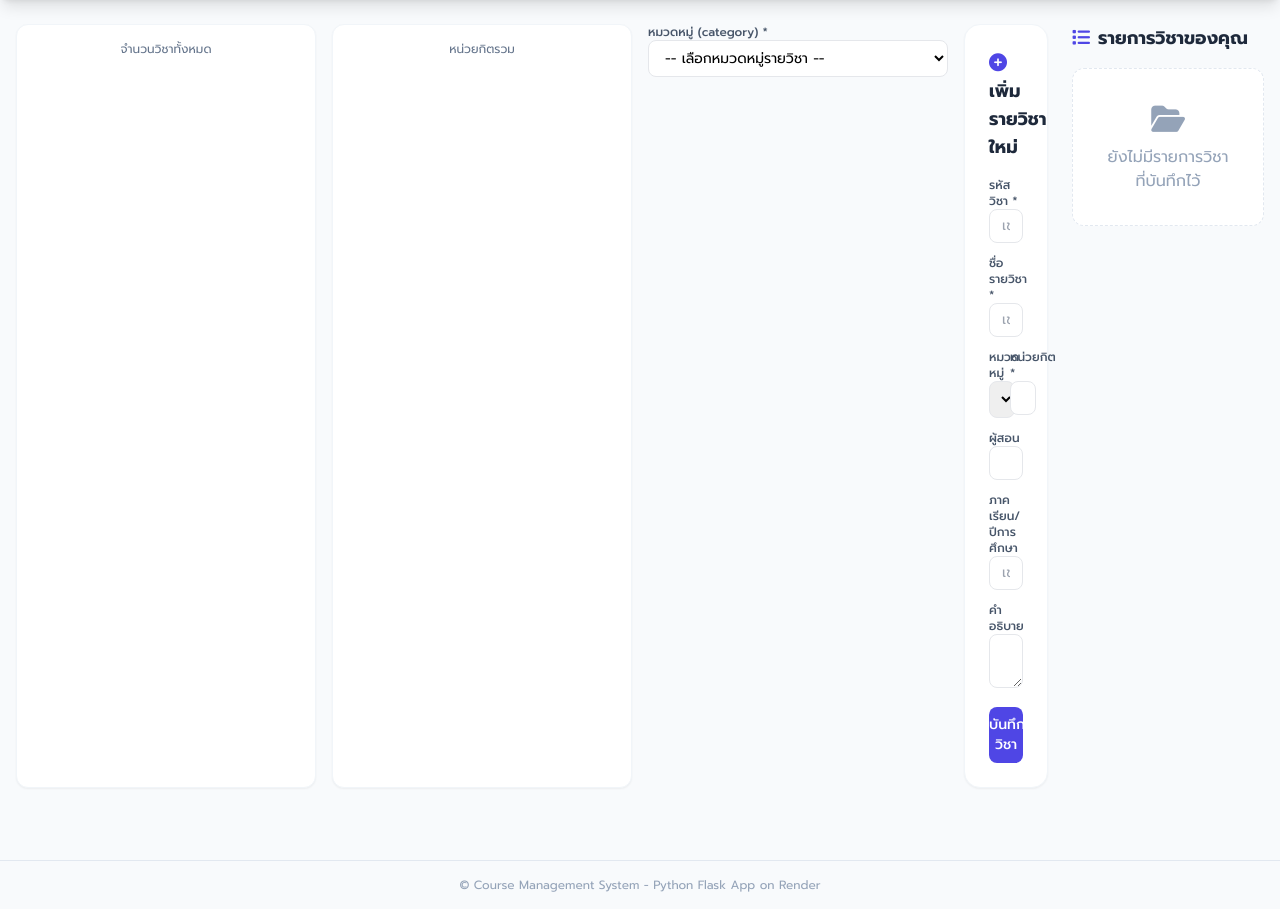
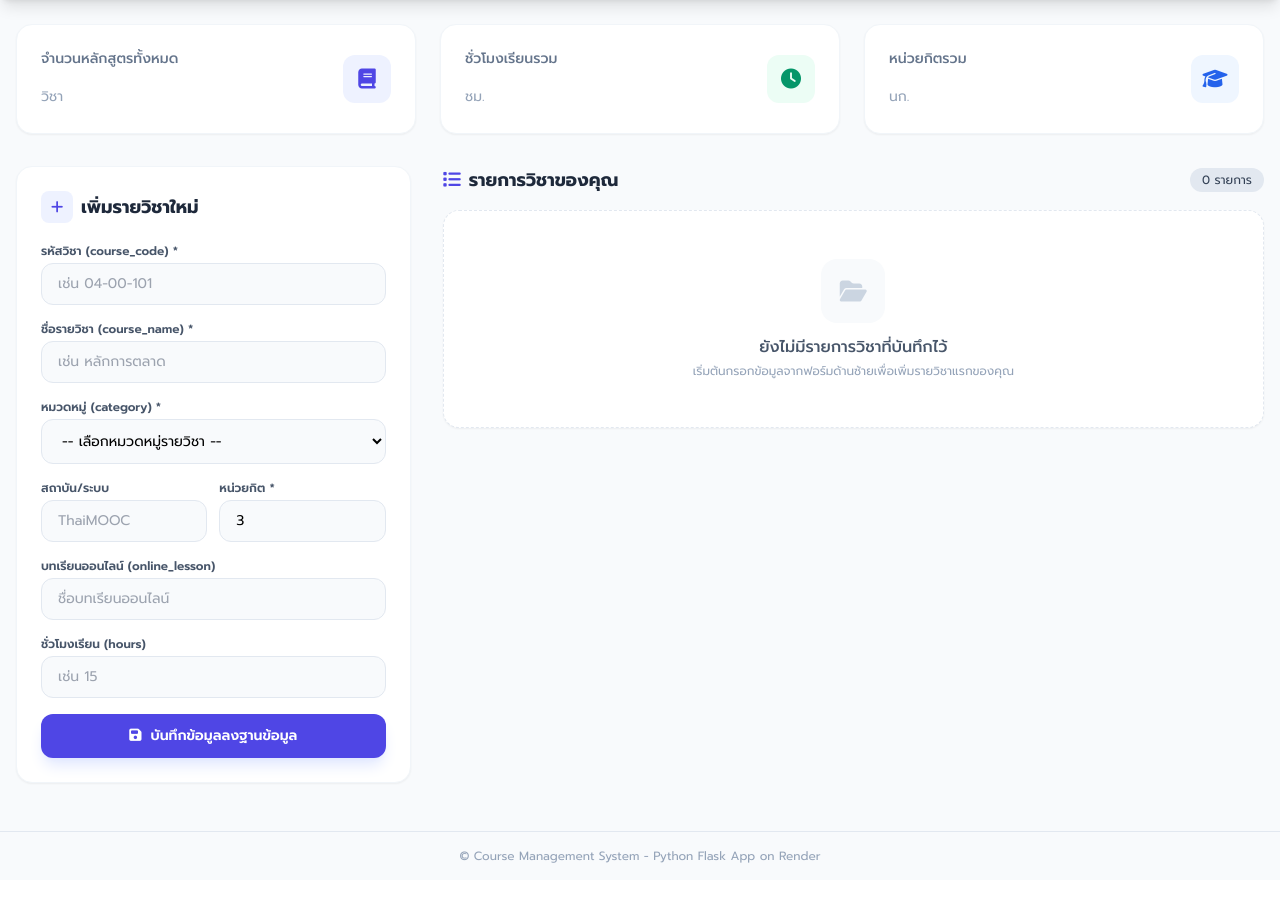
Before and after one commit to kungkling1k23-spec/course-management-system, a Flask app: template templates/dashboard.html in a window 1280 px wide. Shown: the part 52-961 px from the top of the page. After the commit the page ends 915 px from the top, so only its background shows below. Run offline with Flask 3, Linux system fonts and the light colour scheme; the template is opened without the code that fills it, so the values that code supplies are empty; some libraries are stand-ins or nearby versions.

Commit message:
Update dashboard.html

```diff
--- a/templates/dashboard.html
+++ b/templates/dashboard.html
@@ -1,105 +1,159 @@
 {% extends "base.html" %}
 {% block title %}หน้าจัดการวิชา{% endblock %}
 {% block content %}
-<!-- Cards Stats -->
-<div class="grid grid-cols-2 md:grid-cols-4 gap-4 mb-6">
-    <div class="bg-white p-4 rounded-xl border border-slate-100 shadow-sm text-center">
-        <p class="text-xs text-slate-500">จำนวนวิชาทั้งหมด</p>
-        <p class="text-2xl font-bold text-indigo-600 mt-1">{{ stats.total }}</p>
+
+<!-- ส่วนแสดงสถิติ (Stats Cards) -->
+<div class="grid grid-cols-1 md:grid-cols-3 gap-6 mb-8">
+    <div class="bg-white p-6 rounded-2xl border border-slate-100 shadow-sm flex items-center justify-between">
+        <div>
+            <p class="text-sm font-medium text-slate-500">จำนวนหลักสูตรทั้งหมด</p>
+            <p class="text-3xl font-bold text-indigo-600 mt-1">{{ stats.total }} <span class="text-sm font-normal text-slate-400">วิชา</span></p>
+        </div>
+        <div class="w-12 h-12 bg-indigo-50 rounded-xl flex items-center justify-center text-indigo-600 text-xl">
+            <i class="fa-solid fa-book"></i>
+        </div>
     </div>
-    <div class="bg-white p-4 rounded-xl border border-slate-100 shadow-sm text-center">
-        <p class="text-xs text-slate-500">หน่วยกิตรวม</p>
-        <p class="text-2xl font-bold text-emerald-600 mt-1">{{ stats.credits }}</p>
+
+    <div class="bg-white p-6 rounded-2xl border border-slate-100 shadow-sm flex items-center justify-between">
+        <div>
+            <p class="text-sm font-medium text-slate-500">ชั่วโมงเรียนรวม</p>
+            <p class="text-3xl font-bold text-emerald-600 mt-1">{{ stats.hours }} <span class="text-sm font-normal text-slate-400">ชม.</span></p>
+        </div>
+        <div class="w-12 h-12 bg-emerald-50 rounded-xl flex items-center justify-center text-emerald-600 text-xl">
+            <i class="fa-solid fa-clock"></i>
+        </div>
     </div>
-    <div>
-            <label class="block text-xs font-medium text-slate-600">หมวดหมู่ (category) *</label>
-            <select name="category" required class="w-full px-3 py-1.5 border rounded-lg text-sm outline-none bg-white">
-                <option value="" disabled selected>-- เลือกหมวดหมู่รายวิชา --</option>
-                <option value="หมวดวิชาศึกษาทั่วไป">หมวดวิชาศึกษาทั่วไป</option>
-                <option value="หมวดวิชาแกน">หมวดวิชาแกน</option>
-                <option value="หมวดวิชาเลือก">หมวดวิชาเลือก</option>
-            </select>
+
+    <div class="bg-white p-6 rounded-2xl border border-slate-100 shadow-sm flex items-center justify-between">
+        <div>
+            <p class="text-sm font-medium text-slate-500">หน่วยกิตรวม</p>
+            <p class="text-3xl font-bold text-blue-600 mt-1">{{ stats.credits }} <span class="text-sm font-normal text-slate-400">นก.</span></p>
         </div>
+        <div class="w-12 h-12 bg-blue-50 rounded-xl flex items-center justify-center text-blue-600 text-xl">
+            <i class="fa-solid fa-graduation-cap"></i>
+        </div>
+    </div>
+</div>
 
-<div class="grid md:grid-cols-3 gap-6">
-    <!-- Form เพิ่มรายวิชา -->
+<!-- ส่วนเนื้อหาหลัก: ฟอร์มเพิ่มข้อมูล (ซ้าย) และ รายการวิชา (ขวา) -->
+<div class="grid grid-cols-1 lg:grid-cols-3 gap-8">
+
+    <!-- ฟอร์มเพิ่มรายวิชา (กินพื้นที่ 1 ส่วน) -->
     <div class="bg-white p-6 rounded-2xl shadow-sm border border-slate-100 h-fit">
-        <h3 class="text-lg font-bold text-slate-800 mb-4"><i class="fa-solid fa-plus-circle text-indigo-600 mr-2"></i>เพิ่มรายวิชาใหม่</h3>
-        <form action="/course/add" method="POST" class="space-y-3">
+        <h3 class="text-lg font-bold text-slate-800 mb-5 flex items-center">
+            <span class="w-8 h-8 rounded-lg bg-indigo-50 text-indigo-600 flex items-center justify-center mr-2 text-sm">
+                <i class="fa-solid fa-plus"></i>
+            </span>
+            เพิ่มรายวิชาใหม่
+        </h3>
+        <form action="/course/add" method="POST" class="space-y-4">
             <div>
-                <label class="block text-xs font-medium text-slate-600">รหัสวิชา *</label>
-                <input type="text" name="code" placeholder="เช่น CS101" required class="w-full px-3 py-1.5 border rounded-lg text-sm focus:ring-2 focus:ring-indigo-500 outline-none">
+                <label class="block text-xs font-semibold text-slate-600 mb-1">รหัสวิชา (course_code) *</label>
+                <input type="text" name="course_code" placeholder="เช่น 04-00-101" required
+                    class="w-full px-4 py-2.5 bg-slate-50 border border-slate-200 rounded-xl text-sm focus:bg-white focus:ring-2 focus:ring-indigo-500 outline-none transition">
             </div>
+
             <div>
-                <label class="block text-xs font-medium text-slate-600">ชื่อรายวิชา *</label>
-                <input type="text" name="name" placeholder="เช่น Programming I" required class="w-full px-3 py-1.5 border rounded-lg text-sm focus:ring-2 focus:ring-indigo-500 outline-none">
+                <label class="block text-xs font-semibold text-slate-600 mb-1">ชื่อรายวิชา (course_name) *</label>
+                <input type="text" name="course_name" placeholder="เช่น หลักการตลาด" required
+                    class="w-full px-4 py-2.5 bg-slate-50 border border-slate-200 rounded-xl text-sm focus:bg-white focus:ring-2 focus:ring-indigo-500 outline-none transition">
             </div>
-            <div class="grid grid-cols-2 gap-2">
+
+            <div>
+                <label class="block text-xs font-semibold text-slate-600 mb-1">หมวดหมู่ (category) *</label>
+                <select name="category" required
+                    class="w-full px-4 py-2.5 bg-slate-50 border border-slate-200 rounded-xl text-sm focus:bg-white focus:ring-2 focus:ring-indigo-500 outline-none transition">
+                    <option value="" disabled selected>-- เลือกหมวดหมู่รายวิชา --</option>
+                    <option value="หมวดวิชาศึกษาทั่วไป">หมวดวิชาศึกษาทั่วไป</option>
+                    <option value="หมวดวิชาแกน">หมวดวิชาแกน</option>
+                    <option value="หมวดวิชาเลือก">หมวดวิชาเลือก</option>
+                </select>
+            </div>
+
+            <div class="grid grid-cols-2 gap-3">
                 <div>
-                    <label class="block text-xs font-medium text-slate-600">หมวดหมู่</label>
-                    <select name="category" class="w-full px-3 py-1.5 border rounded-lg text-sm outline-none">
-                        <option value="วิชาบังคับ">วิชาบังคับ</option>
-                        <option value="วิชาเลือก">วิชาเลือก</option>
-                        <option value="หมวดศึกษาทั่วไป">หมวดศึกษาทั่วไป</option>
-                    </select>
+                    <label class="block text-xs font-semibold text-slate-600 mb-1">สถาบัน/ระบบ</label>
+                    <input type="text" name="institution" placeholder="ThaiMOOC"
+                        class="w-full px-4 py-2.5 bg-slate-50 border border-slate-200 rounded-xl text-sm focus:bg-white focus:ring-2 focus:ring-indigo-500 outline-none transition">
                 </div>
                 <div>
-                    <label class="block text-xs font-medium text-slate-600">หน่วยกิต *</label>
-                    <input type="number" name="credits" min="1" max="6" value="3" required class="w-full px-3 py-1.5 border rounded-lg text-sm outline-none">
+                    <label class="block text-xs font-semibold text-slate-600 mb-1">หน่วยกิต *</label>
+                    <input type="number" name="credits" min="1" max="6" value="3" required
+                        class="w-full px-4 py-2.5 bg-slate-50 border border-slate-200 rounded-xl text-sm focus:bg-white focus:ring-2 focus:ring-indigo-500 outline-none transition">
                 </div>
             </div>
+
             <div>
-                <label class="block text-xs font-medium text-slate-600">ผู้สอน</label>
-                <input type="text" name="instructor" class="w-full px-3 py-1.5 border rounded-lg text-sm outline-none">
+                <label class="block text-xs font-semibold text-slate-600 mb-1">บทเรียนออนไลน์ (online_lesson)</label>
+                <input type="text" name="online_lesson" placeholder="ชื่อบทเรียนออนไลน์"
+                    class="w-full px-4 py-2.5 bg-slate-50 border border-slate-200 rounded-xl text-sm focus:bg-white focus:ring-2 focus:ring-indigo-500 outline-none transition">
             </div>
+
             <div>
-                <label class="block text-xs font-medium text-slate-600">ภาคเรียน/ปีการศึกษา</label>
-                <input type="text" name="semester" placeholder="เช่น 1/2567" class="w-full px-3 py-1.5 border rounded-lg text-sm outline-none">
+                <label class="block text-xs font-semibold text-slate-600 mb-1">ชั่วโมงเรียน (hours)</label>
+                <input type="number" name="hours" placeholder="เช่น 15"
+                    class="w-full px-4 py-2.5 bg-slate-50 border border-slate-200 rounded-xl text-sm focus:bg-white focus:ring-2 focus:ring-indigo-500 outline-none transition">
             </div>
-            <div>
-                <label class="block text-xs font-medium text-slate-600">คำอธิบาย</label>
-                <textarea name="description" rows="2" class="w-full px-3 py-1.5 border rounded-lg text-sm outline-none"></textarea>
-            </div>
-            <button type="submit" class="w-full bg-indigo-600 text-white py-2 rounded-lg font-medium text-sm hover:bg-indigo-700 transition">บันทึกวิชา</button>
+
+            <button type="submit" class="w-full bg-indigo-600 hover:bg-indigo-700 text-white py-3 rounded-xl font-semibold text-sm shadow-lg shadow-indigo-100 transition duration-200 mt-2">
+                <i class="fa-solid fa-save mr-1"></i> บันทึกข้อมูลลงฐานข้อมูล
+            </button>
         </form>
     </div>
 
-    <!-- รายการวิชา -->
-    <div class="md:col-span-2 space-y-4">
-        <h3 class="text-lg font-bold text-slate-800"><i class="fa-solid fa-list text-indigo-600 mr-2"></i>รายการวิชาของคุณ</h3>
+    <!-- รายการวิชาในระบบ (กินพื้นที่ 2 ส่วน) -->
+    <div class="lg:col-span-2 space-y-4">
+        <h3 class="text-lg font-bold text-slate-800 flex items-center justify-between">
+            <span><i class="fa-solid fa-list text-indigo-600 mr-2"></i>รายการวิชาของคุณ</span>
+            <span class="text-xs font-normal bg-slate-200 text-slate-700 px-3 py-1 rounded-full">{{ courses|length }} รายการ</span>
+        </h3>
+
         {% if courses %}
-            <div class="space-y-3">
+            <div class="grid grid-cols-1 gap-3">
             {% for course in courses %}
-                <div class="bg-white p-4 rounded-xl border border-slate-100 shadow-sm hover:shadow-md transition">
-                    <div class="flex justify-between items-start">
+                <div class="bg-white p-5 rounded-2xl border border-slate-100 shadow-sm hover:shadow-md transition duration-200 flex flex-col justify-between">
+                    <div class="flex justify-between items-start gap-4">
                         <div>
-                            <span class="text-xs font-semibold px-2 py-0.5 rounded bg-indigo-50 text-indigo-600">{{ course.code }}</span>
-                            <span class="text-xs px-2 py-0.5 rounded bg-slate-100 text-slate-600 ml-1">{{ course.category }}</span>
-                            <h4 class="font-bold text-slate-800 text-base mt-1">{{ course.name }}</h4>
+                            <div class="flex flex-wrap items-center gap-2 mb-1.5">
+                                <span class="text-xs font-semibold px-2.5 py-1 rounded-lg bg-indigo-50 text-indigo-600">{{ course.course_code }}</span>
+                                <span class="text-xs font-medium px-2.5 py-1 rounded-lg bg-slate-100 text-slate-600">{{ course.category }}</span>
+                                {% if course.institution %}
+                                <span class="text-xs font-medium px-2.5 py-1 rounded-lg bg-emerald-50 text-emerald-600">{{ course.institution }}</span>
+                                {% endif %}
+                            </div>
+                            <h4 class="font-bold text-slate-800 text-lg">{{ course.course_name }}</h4>
                         </div>
-                        <div class="flex items-center gap-2">
-                            <span class="text-xs bg-emerald-50 text-emerald-700 font-semibold px-2 py-1 rounded-md">{{ course.credits }} หน่วยกิต</span>
-                            <form action="/course/delete/{{ course.id }}" method="POST" onsubmit="return confirm('ยืนยันการลบวิชานี้?');">
-                                <button type="submit" class="text-rose-500 hover:text-rose-700 text-sm px-2 py-1"><i class="fa-solid fa-trash"></i></button>
+                        <div class="flex items-center gap-3">
+                            <div class="text-right">
+                                <span class="text-xs font-bold block bg-blue-50 text-blue-700 px-2.5 py-1 rounded-lg">{{ course.credits }} หน่วยกิต</span>
+                                <span class="text-xs text-slate-400 mt-1 block">{{ course.hours }} ชั่วโมง</span>
+                            </div>
+                            <form action="/course/delete/{{ course.id }}" method="POST" onsubmit="return confirm('ยืนยันการลบวิชานี้ออกจากฐานข้อมูล?');">
+                                <button type="submit" class="w-9 h-9 rounded-xl bg-rose-50 text-rose-500 hover:bg-rose-100 hover:text-rose-700 flex items-center justify-center transition" title="ลบวิชานี้">
+                                    <i class="fa-solid fa-trash text-sm"></i>
+                                </button>
                             </form>
                         </div>
                     </div>
-                    {% if course.instructor or course.semester or course.description %}
-                    <div class="mt-3 text-xs text-slate-500 space-y-1 border-t pt-2 border-slate-50">
-                        {% if course.instructor %}<p><i class="fa-solid fa-user-tie mr-1"></i> {{ course.instructor }}</p>{% endif %}
-                        {% if course.semester %}<p><i class="fa-regular fa-calendar mr-1"></i> {{ course.semester }}</p>{% endif %}
-                        {% if course.description %}<p class="text-slate-600 italic">{{ course.description }}</p>{% endif %}
+                    {% if course.online_lesson %}
+                    <div class="mt-4 text-xs text-slate-500 border-t border-slate-50 pt-3 flex items-center">
+                        <i class="fa-solid fa-chalkboard-user text-indigo-500 mr-2"></i>
+                        <span>บทเรียน: <strong class="text-slate-700">{{ course.online_lesson }}</strong></span>
                     </div>
                     {% endif %}
                 </div>
             {% endfor %}
             </div>
         {% else %}
-            <div class="bg-white p-8 rounded-xl text-center border border-dashed border-slate-200 text-slate-400">
-                <i class="fa-solid fa-folder-open text-3xl mb-2"></i>
-                <p>ยังไม่มีรายการวิชาที่บันทึกไว้</p>
+            <div class="bg-white p-12 rounded-2xl text-center border border-dashed border-slate-200 text-slate-400 shadow-sm">
+                <div class="w-16 h-16 bg-slate-50 rounded-2xl flex items-center justify-center mx-auto mb-3 text-slate-300 text-2xl">
+                    <i class="fa-solid fa-folder-open"></i>
+                </div>
+                <p class="font-medium text-slate-600">ยังไม่มีรายการวิชาที่บันทึกไว้</p>
+                <p class="text-xs text-slate-400 mt-1">เริ่มต้นกรอกข้อมูลจากฟอร์มด้านซ้ายเพื่อเพิ่มรายวิชาแรกของคุณ</p>
             </div>
         {% endif %}
     </div>
 </div>
+
 {% endblock %}
```
